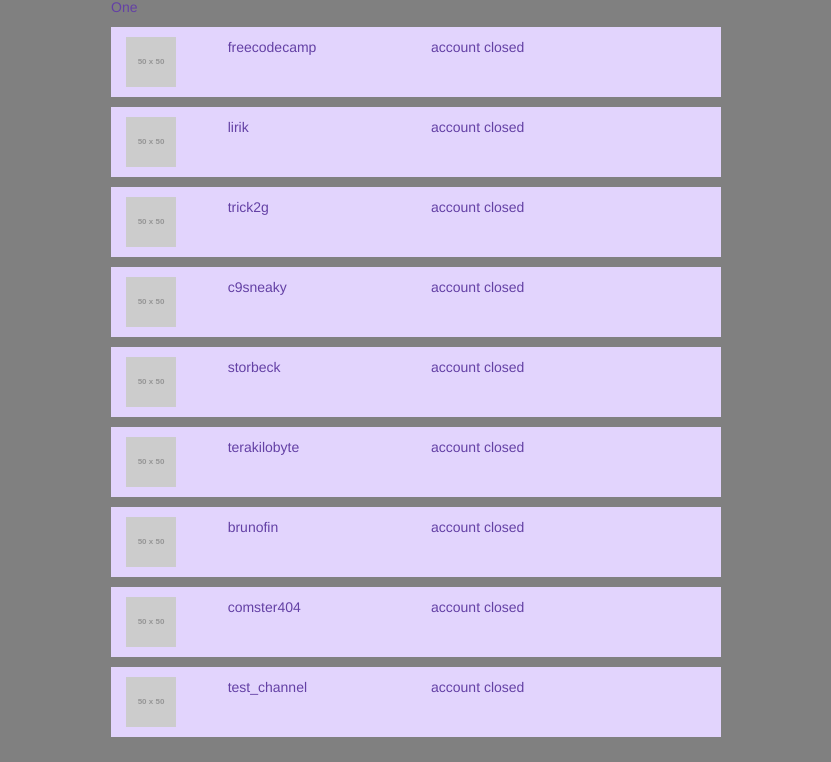
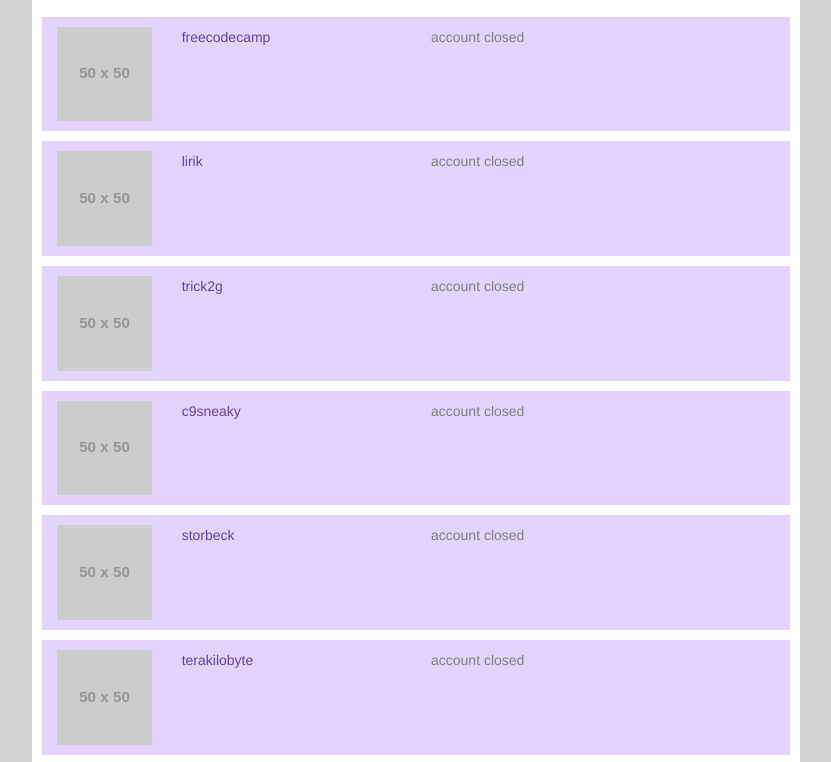
Before and after one commit to danielmoi/fcc-twitch-tv, a plain HTML site: page src/index.html in a window 1280 px wide. Shown: the part 83-845 px from the top of the page, without its empty margins (224-1055 px from the left). Drawn offline with nearby package versions, Linux system fonts and the light colour scheme; no server answers; placeholder pictures from the web are drawn by us; a script that the page names is missing.

Commit message:
Make row link and update styles

```diff
--- a/src/css/style.css
+++ b/src/css/style.css
@@ -17,8 +17,12 @@
   padding: 0;
   font-size: 14px;
   height: 100%;
-  background: gray;
+  background: lightgray;
   color: #6441a5;
+}
+
+.img-full {
+  width: 100%;
 }
 
 a {
@@ -31,8 +35,11 @@
 }
 
 .container {
-  max-width: 50%;
+  max-width: 60%;
   margin: 0 auto;
+  padding: 10px;
+  background: white;
+  margin-bottom: 50px;
 }
 
 .user {
@@ -40,3 +47,26 @@
   margin: 10px 0;
   background: #e2d4fd;
 }
+.user:hover {
+  border: 1px solid #6441a5;
+  cursor: pointer;
+}
+
+.status {
+  color: gray;
+}
+
+.online {
+  background: #6441a5;
+  color: white;
+}
+.online a {
+  color: white;
+}
+.online .status {
+  color: white;
+}
+.online .game {
+  font-style: italic;
+  color: #a68ed2;
+}
--- a/src/index.html
+++ b/src/index.html
@@ -20,7 +20,7 @@
   </header>
 
   <div class="container">
-    <div id="one">One</div>
+    <div id="one"></div>
 
 
 
--- a/src/js/app.js
+++ b/src/js/app.js
@@ -32,14 +32,14 @@
                 name = response.name ? response.name : value,
                 game = (status === 'online') ? response.game : '',
                 url = (status !== 'account closed') ? response.url : '#',
-              html = '<div class="row user">'
+              html = '<div class="row user ' + status + '"><a href="' + url + '" target="_blank">'
 
             + '<div class="col-xs-2 logo">'
-            + '<img src="' + logo + '" class="img-responsive">'
+            + '<img src="' + logo + '" class="img-full">'
             + '</div>'
 
             + '<div class="col-xs-4 name">'
-            + '<p class="name"><a href="' + url + '">' + name + '</a></p>'
+            + '<p class="name"><a href="' + url + '" target="_blank">' + name + '</a></p>'
             + '</div>'
 
             + '<div class="col-xs-6 status">'
@@ -47,7 +47,7 @@
             + '<p class="game">' + game + '</p>'
             + '</div>'
 
-            + '</div>';
+            + '</a></div>';
             $('#one').append(html);
 
 
--- a/src/sass/_main.scss
+++ b/src/sass/_main.scss
@@ -13,30 +13,56 @@
   color: $text-primary;
 }
 
+.img-full {
+  width: 100%;
+}
+
 // TYPOGRAPHY
-
 a {
   color: $primary;
 }
 
-
 // SECTIONS
-
 .header {
   margin-top: 30px;
   text-align: center;
 }
 
 .container {
-  max-width: 50%;
+  max-width: 60%;
   margin: 0 auto;
+  padding: 10px;
+  background: white;
+  margin-bottom: 50px;
 }
 
 .user {
   padding: 10px 0;
   margin: 10px 0;
   background: $tertiary;
+  &:hover {
+    border: 1px solid $primary;
+    cursor: pointer;
+  }
 }
 
+.status {
+  color: $text-secondary;
+}
+
+.online {
+  background: $primary;
+  color: white;
+  a {
+    color: white;
+  }
+  .status {
+    color: white;
+  }
+  .game {
+    font-style: italic;
+    color: $secondary;
+  }
+}
 
 // ELEMENTS
--- a/src/sass/_variables.scss
+++ b/src/sass/_variables.scss
@@ -6,12 +6,12 @@
 $lightbrown: antiquewhite;
 $pink: #f94877;
 
-$background: gray;
+$background: lightgray;
 
 $primary: #6441a5; // dark purple
 $secondary: #a68ed2; // light purple
 $tertiary: #e2d4fd; // very light purple
 
 $text-primary: $primary;
-$text-secondary: darkgray;
-$text-tertiary: white;
+$text-secondary: gray;
+$text-tertiary: $secondary;
```
